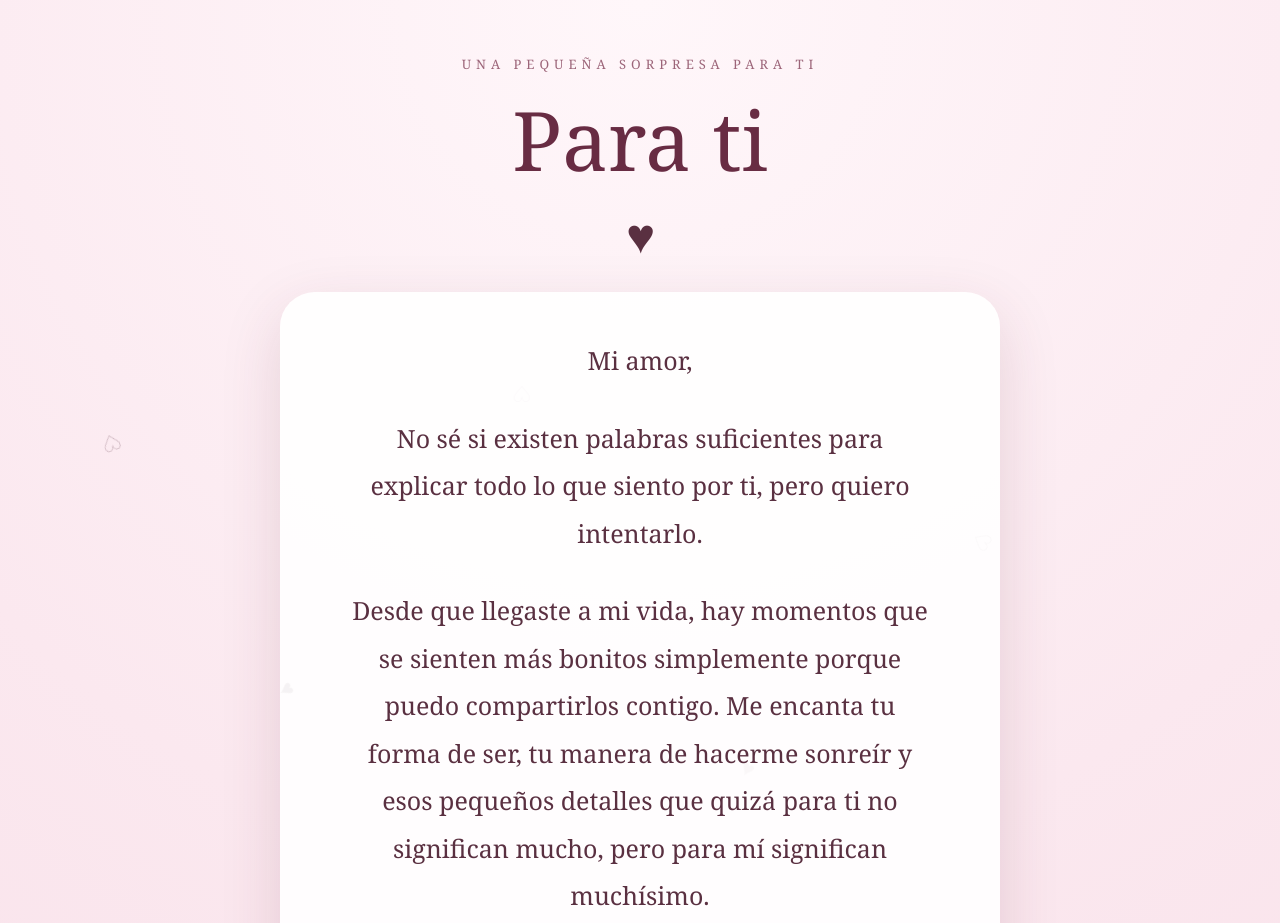
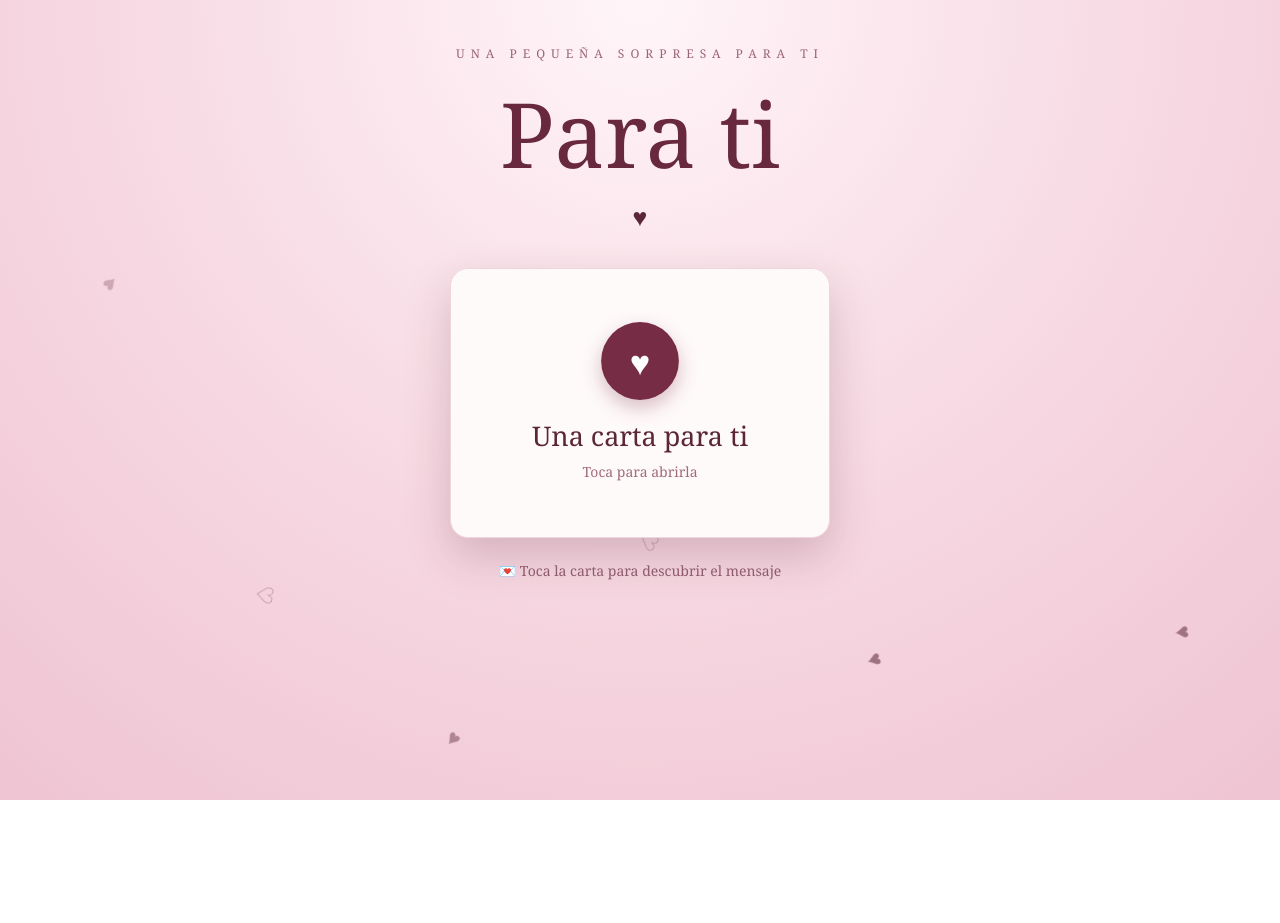
Before and after one commit to Dany090821/Mi-Dany-de-Dany-, a plain HTML site: page index.html in a window 1280 px wide. Shown: the top 923 px of the page. After the commit the page ends 800 px from the top, so only its background shows below. Drawn offline with Linux system fonts and the light colour scheme.

Commit message:
Update index.html

```diff
--- a/index.html
+++ b/index.html
@@ -3,6 +3,7 @@
 <head>
 <meta charset="UTF-8">
 <meta name="viewport" content="width=device-width, initial-scale=1.0">
+
 <title>Una carta para ti ❤️</title>
 
 <style>
@@ -10,22 +11,20 @@
     box-sizing:border-box;
 }
 
-html{
-  scroll-behavior:smooth;
+html,body{
+    margin:0;
+    min-height:100%;
+    font-family:Georgia,serif;
 }
 
 body{
-  margin:0;
-  min-height:100vh;
+    background:
+        radial-gradient(circle at top,#fff5f8 0%,#f8dce5 45%,#efc4d2 100%);
+    color:#5b2638;
     overflow-x:hidden;
-  overflow-y:auto;
-  font-family:Georgia,serif;
-  color:#5a3041;
-  background:
-    radial-gradient(circle at top,#fff7fa 0%,#fbe8ef 45%,#f6dce5 100%);
 }
 
-/* Corazones flotando */
+/* CORAZONES */
 .corazones{
     position:fixed;
     inset:0;
@@ -42,12 +41,13 @@ body{
     animation:flotar linear infinite;
 }
 
-.corazon:nth-child(1){left:8%;animation-duration:9s;animation-delay:1s}
-.corazon:nth-child(2){left:22%;animation-duration:12s;animation-delay:3s}
-.corazon:nth-child(3){left:40%;animation-duration:10s;animation-delay:0s}
-.corazon:nth-child(4){left:58%;animation-duration:13s;animation-delay:4s}
-.corazon:nth-child(5){left:76%;animation-duration:9s;animation-delay:2s}
-.corazon:nth-child(6){left:90%;animation-duration:11s;animation-delay:5s}
+.corazon:nth-child(1){left:8%;animation-duration:8s;animation-delay:0s}
+.corazon:nth-child(2){left:20%;animation-duration:11s;animation-delay:2s}
+.corazon:nth-child(3){left:35%;animation-duration:9s;animation-delay:4s}
+.corazon:nth-child(4){left:50%;animation-duration:12s;animation-delay:1s}
+.corazon:nth-child(5){left:68%;animation-duration:10s;animation-delay:3s}
+.corazon:nth-child(6){left:82%;animation-duration:8s;animation-delay:5s}
+.corazon:nth-child(7){left:92%;animation-duration:13s;animation-delay:2s}
 
 @keyframes flotar{
     0%{
@@ -61,83 +61,180 @@ body{
     }
 }
 
-/* Contenido */
+/* ENCABEZADO */
 .contenedor{
     position:relative;
-  z-index:1;
-  width:min(720px,92%);
-  margin:0 auto;
-  padding:55px 0 80px;
-}
-
-.intro{
-  text-align:center;
-  animation:aparecer 1.5s ease;
+    z-index:2;
+    min-height:100vh;
+    display:flex;
+    flex-direction:column;
+    align-items:center;
+    padding:45px 20px;
 }
 
 .pequeno{
-  letter-spacing:5px;
+    letter-spacing:6px;
+    font-size:12px;
     text-transform:uppercase;
-  font-size:13px;
-  color:#9c6579;
+    color:#9a6577;
+    margin-bottom:10px;
+    text-align:center;
 }
 
 h1{
-  margin:10px 0;
-  font-size:clamp(52px,13vw,82px);
-  font-weight:400;
-  color:#682c43;
+    font-size:clamp(55px,15vw,90px);
+    font-weight:normal;
+    margin:0;
+    color:#68283d;
+    text-align:center;
 }
 
-.corazon-grande{
-  font-size:42px;
-  animation:latido 1.5s infinite;
-  display:inline-block;
+.subtitulo{
+    font-size:25px;
+    margin:5px 0 35px;
 }
 
-@keyframes latido{
-  0%,100%{transform:scale(1)}
-  50%{transform:scale(1.18)}
+/* CARTA */
+.area-carta{
+    perspective:1200px;
+    width:min(380px,92vw);
+    height:270px;
+    cursor:pointer;
 }
 
 .carta{
-  margin-top:30px;
-  background:rgba(255,255,255,.9);
-  border-radius:35px;
-  padding:45px clamp(25px,7vw,65px);
-  box-shadow:0 20px 60px rgba(100,40,60,.15);
-  animation:subir 1.4s ease;
+    width:100%;
+    height:100%;
+    position:relative;
+    transform-style:preserve-3d;
+    transition:transform 1.1s ease;
 }
 
-.carta p{
-  font-size:clamp(19px,4.5vw,25px);
-  line-height:1.9;
+.carta.abierta{
+    transform:rotateY(180deg);
+}
+
+.frente,
+.detras{
+    position:absolute;
+    inset:0;
+    backface-visibility:hidden;
+    border-radius:18px;
+    box-shadow:0 18px 45px rgba(91,38,56,.22);
+}
+
+/* FRENTE */
+.frente{
+    background:#fffafa;
+    display:flex;
+    flex-direction:column;
+    align-items:center;
+    justify-content:center;
+    border:1px solid #efd5dd;
+}
+
+.sello{
+    width:72px;
+    height:72px;
+    border-radius:50%;
+    background:#762c45;
+    color:white;
+    display:flex;
+    align-items:center;
+    justify-content:center;
+    font-size:32px;
+    box-shadow:0 7px 18px rgba(118,44,69,.3);
+    animation:pulse 2s infinite;
+}
+
+@keyframes pulse{
+    0%,100%{transform:scale(1)}
+    50%{transform:scale(1.08)}
+}
+
+.frente h2{
+    margin:20px 0 8px;
+    font-size:27px;
+    font-weight:normal;
+}
+
+.frente p{
+    margin:0;
+    color:#a16b7e;
+    font-size:14px;
+}
+
+/* PARTE TRASERA */
+.detras{
+    transform:rotateY(180deg);
+    background:#fffafc;
+    display:flex;
+    align-items:center;
+    justify-content:center;
+    padding:25px;
+}
+
+.detras:before{
+    content:"";
+    position:absolute;
+    inset:10px;
+    border:1px solid #e9cbd5;
+    border-radius:12px;
+    pointer-events:none;
+}
+
+.mensaje{
+    position:relative;
     text-align:center;
-  margin:0 0 30px;
+    z-index:2;
+}
+
+.mensaje .saludo{
+    font-size:25px;
+    margin-bottom:14px;
+}
+
+.mensaje p{
+    font-size:15px;
+    line-height:1.7;
+    margin:8px 0;
 }
 
 .firma{
-  text-align:center;
-  font-size:25px;
-  margin-top:45px;
-  color:#682c43;
+    margin-top:15px;
+    font-style:italic;
+    font-size:18px;
 }
 
-.final{
-  text-align:center;
-  margin-top:35px;
-  font-size:34px;
-  animation:latido 2s infinite;
-}
-
-@keyframes aparecer{
-  from{opacity:0;transform:translateY(-25px)}
-  to{opacity:1;transform:translateY(0)}
+/* INSTRUCCIÓN */
+.instruccion{
+    margin-top:25px;
+    color:#8d5b6d;
+    font-size:14px;
+    animation:subir 2s ease-in-out infinite alternate;
 }
 
 @keyframes subir{
-  from{opacity:0;transform:translateY(50px)}
-  to{opacity:1;transform:translateY(0)}
+    from{transform:translateY(0)}
+    to{transform:translateY(-5px)}
+}
+
+/* BOTÓN CERRAR */
+.cerrar{
+    margin-top:18px;
+    border:none;
+    background:#762c45;
+    color:white;
+    padding:11px 23px;
+    border-radius:30px;
+    font-family:Georgia,serif;
+    cursor:pointer;
+    font-size:14px;
+    box-shadow:0 7px 18px rgba(118,44,69,.25);
+}
+
+.cerrar:active{
+    transform:scale(.95);
 }
 </style>
 </head>
@@ -145,6 +242,7 @@ h1{
 <body>
 
 <div class="corazones">
+    <div class="corazon">♥</div>
     <div class="corazon">♡</div>
     <div class="corazon">♥</div>
     <div class="corazon">♡</div>
@@ -153,62 +251,104 @@ h1{
     <div class="corazon">♥</div>
 </div>
 
-<div class="contenedor">
+<main class="contenedor">
 
-  <div class="intro">
     <div class="pequeno">Una pequeña sorpresa para ti</div>
 
     <h1>Para ti</h1>
 
-    <div class="corazon-grande">♥</div>
+    <div class="subtitulo">♥</div>
+
+    <div class="area-carta" onclick="abrirCarta()">
+
+        <div class="carta" id="carta">
+
+            <!-- CARTA CERRADA -->
+            <div class="frente">
+
+                <div class="sello">♥</div>
+
+                <h2>Una carta para ti</h2>
+
+                <p>Toca para abrirla</p>
+
             </div>
 
-  <div class="carta">
+            <!-- CARTA ABIERTA -->
+            <div class="detras">
 
-    <p>Mi amor,</p>
+                <div class="mensaje">
+
+                    <div class="saludo">Mi amor,</div>
 
                     <p>
-      No sé si existen palabras suficientes para explicar
-      todo lo que siento por ti, pero quiero intentarlo.
+                    No sé si existen palabras suficientes
+                    para explicar todo lo que siento por ti,
+                    pero quiero intentarlo.
                     </p>
 
                     <p>
-      Desde que llegaste a mi vida, hay momentos que se sienten
-      más bonitos simplemente porque puedo compartirlos contigo.
-      Me encanta tu forma de ser, tu manera de hacerme sonreír
-      y esos pequeños detalles que quizá para ti no significan
-      mucho, pero para mí significan muchísimo.
+                    Desde que llegaste a mi vida,
+                    hay momentos que se sienten más bonitos
+                    simplemente porque puedo compartirlos contigo.
                     </p>
 
                     <p>
-      No quiero prometerte una vida perfecta, porque sé que
-      habrá días difíciles. Pero sí quiero prometerte que,
-      mientras pueda, voy a elegirte, cuidarte y hacer todo
-      lo posible para verte sonreír.
-    </p>
-
-    <p>
-      Gracias por llegar a mi vida y por convertir momentos
-      normales en recuerdos que quiero guardar para siempre.
-    </p>
-
-    <p>
-      Espero que cuando leas esto puedas sentir aunque sea
-      una pequeña parte de todo el amor que siento por ti.
+                    Me encanta tu forma de ser,
+                    tu manera de hacerme sonreír
+                    y esos pequeños detalles que quizá para ti
+                    no significan mucho, pero para mí
+                    significan muchísimo.
                     </p>
 
                     <div class="firma">
-      Con todo mi amor,<br>
-      ❤️ Dany
+                        Con todo mi amor ❤️
                     </div>
 
-    <div class="final">
-      Te quiero muchísimo ❤️
+                    <button class="cerrar" onclick="cerrarCarta(event)">
+                        Cerrar carta
+                    </button>
+
                 </div>
 
             </div>
 
         </div>
 
+    </div>
+
+    <div class="instruccion" id="instruccion">
+        💌 Toca la carta para descubrir el mensaje
+    </div>
+
+</main>
+
+<script>
+
+function abrirCarta(){
+
+    const carta = document.getElementById("carta");
+    const instruccion = document.getElementById("instruccion");
+
+    carta.classList.add("abierta");
+
+    instruccion.innerHTML = "❤️ Una carta escrita especialmente para ti";
+
+}
+
+function cerrarCarta(event){
+
+    event.stopPropagation();
+
+    const carta = document.getElementById("carta");
+    const instruccion = document.getElementById("instruccion");
+
+    carta.classList.remove("abierta");
+
+    instruccion.innerHTML = "💌 Toca la carta para descubrir el mensaje";
+}
+
+</script>
+
 </body>
 </html>
```
Lines whose indentation alone changed are shown as unchanged.
